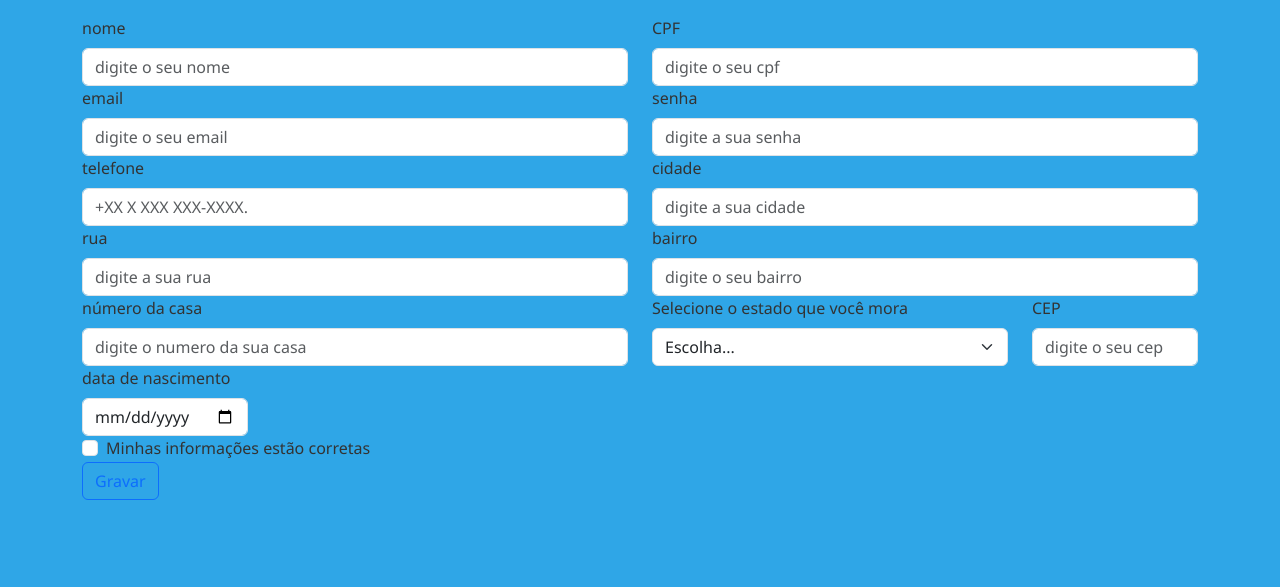
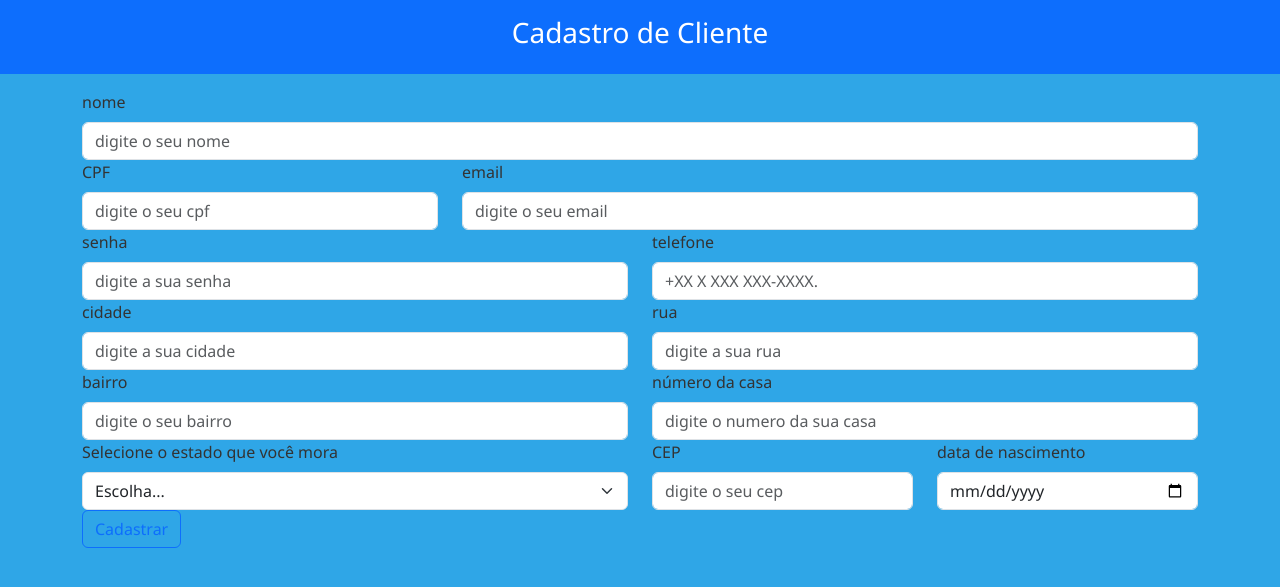
Before and after one commit to IsabelaGattass/cerisabela, a PHP site: page /CadastroClientes.php in a window 1280 px wide. Shown: the top 587 px of the page. Run offline with PHP 8.4, Linux system fonts and the light colour scheme; some libraries are stand-ins or nearby versions.

Commit message:
Fiz algumas alterações no código para estética do site e arrumei a conexão com o banco de dados.

```diff
--- a/CadastroClientes.php
+++ b/CadastroClientes.php
@@ -7,25 +7,33 @@
     <link rel="stylesheet" href="CSS/baseAdmin.css">
     <title>Cadastro Cliente</title>
 </head>
-<body>
+
+<body class = "bg-ligth">
+<header class="bg-primary text-white py-3 mb -4">
+  <div class="container text-center">
+    <h1 class="h3">Cadastro de Cliente</h1>
+  </div>
+</header>
+
+
     <main class = "container">
-        <form action="dbCliente.php" method="post" class="row g3 mt-3">
+    <form action="dbCliente.php" method="post" class="row g3 mt-3">
 
-        <div class="col-md-6">
+        <div class="col-md-12">
               <label for="cliente" class="form-label"> nome</label>
               <input type="text" name="nome" id="nome"
               placeholder="digite o seu nome " required
               class="form-control">
         </div>
 
-       <div class="col-md-6">
+       <div class="col-md-4">
            <label for="cliente" class="form-label">CPF</label>
            <input type="text" name="cpf" id="cpf"
             placeholder="digite o seu cpf " required
             class="form-control">
       </div>
 
-  <div class="col-md-6">
+  <div class="col-md-8">
     <label for="cliente" class="form-label"> email</label>
     <input type="email"  name="email"  id="email"
      placeholder="digite o seu email " required
@@ -78,7 +86,7 @@
   </div>
 
 
-  <div class="col-md-4">
+  <div class="col-md-6">
     <label for="cliente" class="form-label">Selecione o estado que você mora</label>
     <select id="estado" name="estado" class="form-select">
       <option selected>Escolha...</option>
@@ -114,14 +122,14 @@
   </div>
 
 
-  <div class="col-md-2">
+  <div class="col-md-3">
     <label for="cliente" class="form-label"> CEP</label>
     <input type="text" name="cep" id="cep"
     placeholder="digite o seu cep" required
     class="form-control">
   </div>
 
-  <div class="col-md-2">
+  <div class="col-md-3">
     <label for="cliente" class="form-label"> data de nascimento</label>
     <input type="date" name="DataNasc" id="DataNasc"
     placeholder="digite sua data de nascimento" required
@@ -130,17 +138,8 @@
   </div>
 
   <div class="col-12">
-    <div class="form-check">
-      <input class="form-check-input" type="checkbox" id="gridCheck">
-      <label class="form-check-label" for="gridCheck">
-        Minhas informações estão corretas
-      </label>
-    </div>
-  </div>
-
-  <div class="col-12">
        <button type="submit" name="button"
-       id="button" class="btn btn-outline-primary">Gravar</button>
+       id="button" class="btn btn-outline-primary">Cadastrar</button>
   </div>
         </form>
     </main>
--- a/dbCliente.php
+++ b/dbCliente.php
@@ -23,7 +23,7 @@ if (filter_has_var(INPUT_POST, "button")) {
 
 
     if ($Cliente->add()) {
-        echo "<script>window.alert('cliente cadastrado com sucesso.'); window.location.href='CadastroCliente.php';</script>";
+        echo "<script>window.alert('cliente cadastrado com sucesso.'); window.location.href='CadastroClientes.php';</script>";
     } else {
         echo "<script>window.alert('Erro ao cadastrar cliente.'); window.open(document.referrer,'_self');</script>";
     }
```
